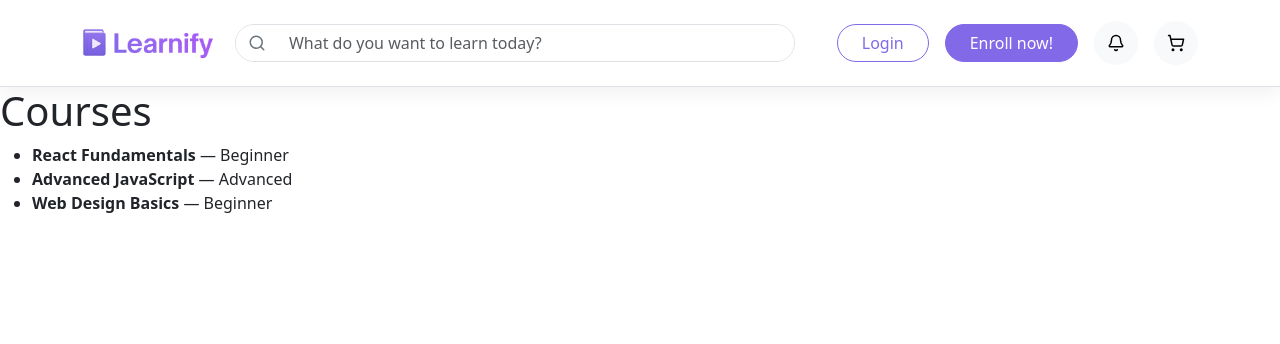
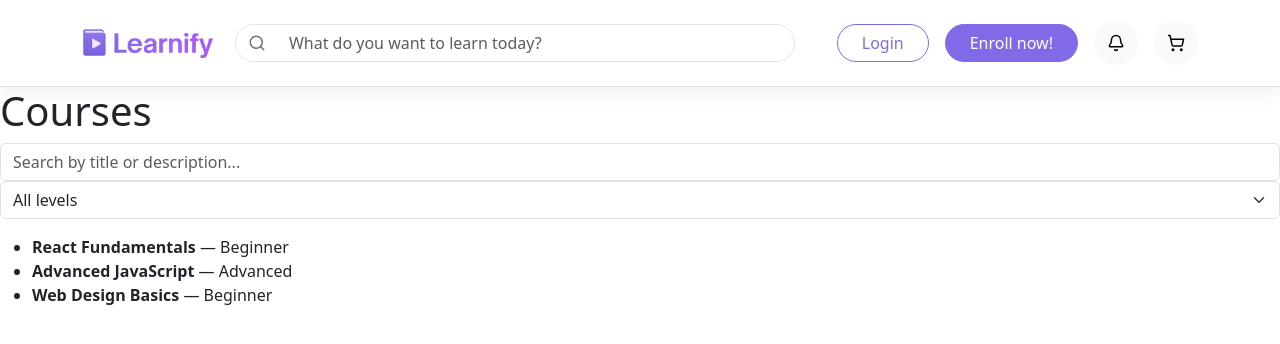
Before and after one commit to EunsuhJeon/learnify-coursehub-app, a React (Create React App) app: page /courses in a window 1280 px wide. Shown: the top 344 px of the page. Built offline with nearby package versions, Linux system fonts and the light colour scheme.

Commit message:
Setup courses state and filter logic

```diff
--- a/src/contexts/AuthContext.js
+++ b/src/contexts/AuthContext.js
@@ -1,6 +1,6 @@
 import { createContext, useContext, useEffect, useState } from "react";
 
-const AuthContext = createContext();
+const AuthContext = createContext(null);
 
 export function AuthProvider({ children }){
     const [token, setToken] = useState(null);
--- /dev/null
+++ b/src/contexts/CoursesContext.js
@@ -0,0 +1,68 @@
+import { createContext, useState, useCallback, useMemo, useContext } from "react";
+import getCourses from "../api/coursesApi";
+
+const CoursesContext = createContext(null);
+
+export function CoursesProvider({ children }) {
+    const [courses, setCourses] = useState([]);
+    const [error, setError] = useState(null);
+    const [isLoading, setIsLoading] = useState(false);
+
+    const [hasFetched, setHasFetched] = useState(false);
+
+    const [searchQuery, setSearchQuery] = useState(null);
+    const [levelFilter, setLevelFilter] = useState(null);
+
+    const fetchCourses = useCallback(async (force = false) =>{
+        if(!force && hasFetched && courses.length > 0) return;
+        setIsLoading(true);
+        setError(null);
+
+        try{
+            const data = await getCourses();
+            setCourses(data);
+            setHasFetched(true);
+        } catch (err) {
+            setError(err.message || 'Loading Courses Error');
+        } finally {
+            setIsLoading(false);
+        }
+    }, [hasFetched, courses.length]);
+
+    const filteredCourses = useMemo(()=>{
+        let list = [...courses];
+        const q = searchQuery?.trim()?.toLowerCase();
+        if(q){
+            list = list.filter(
+                (c) => c.title?.toLowerCase().includes(q)
+                || c.description?.toLowerCase().includes(q)
+            )
+        }
+        if (levelFilter) {
+            list = list.filter((c) => c.level === levelFilter);
+        }
+        return list;
+    }, [courses, searchQuery, levelFilter]);
+
+    const value = {
+        courses,
+        filteredCourses,
+        isLoading,
+        error,
+        fetchCourses,
+        searchQuery,
+        setSearchQuery,
+        levelFilter,
+        setLevelFilter,
+    }
+
+    return (
+        <CoursesContext.Provider value={value}>
+            {children}
+        </CoursesContext.Provider>
+    );
+}
+
+export function useCourses(){
+    return useContext(CoursesContext);
+}
--- a/src/index.js
+++ b/src/index.js
@@ -6,17 +6,18 @@ import "bootstrap/dist/css/bootstrap.min.css";
 import "bootstrap/dist/js/bootstrap.bundle.min.js";
 import "./index.css";
 
-
-
 import { BrowserRouter } from 'react-router-dom';
 //import { AuthProvider } from './contexts/AuthContext';
 import { AuthProvider } from './contexts/AuthContext';
+import { CoursesProvider } from './contexts/CoursesContext';
 
 const root = ReactDOM.createRoot(document.getElementById("root"));
 root.render(
   <BrowserRouter>
     <AuthProvider>
+      <CoursesProvider>
       <App />
+      </CoursesProvider>
     </AuthProvider>
   </BrowserRouter>
 );
--- a/src/pages/Courses.js
+++ b/src/pages/Courses.js
@@ -1,25 +1,21 @@
-import { useEffect, useState } from "react";
-import getCourses from "../api/coursesApi";
+import { useEffect } from "react";
+import { useCourses } from "../contexts/CoursesContext";
 
 export default function Courses() {
-    const [courses, setCourses] = useState([]);
-    const [isLoading, setIsLoading] = useState(true);
-    const [error, setError] = useState("");
+    const {
+        filteredCourses,
+        isLoading,
+        error,
+        fetchCourses,
+        searchQuery,
+        setSearchQuery,
+        levelFilter,
+        setLevelFilter
+    } = useCourses();
 
     useEffect(() => {
-        async function loadCourses() {
-            try {
-                const data = await getCourses();
-                setCourses(data);
-            } catch (err) {
-                setError(err.message || "Error loading courses");
-            } finally {
-                setIsLoading(false);
-            }
-        }
-
-        loadCourses();
-    }, []);
+        fetchCourses();
+    }, [fetchCourses]);
 
     if (isLoading) {
         return <p>Loading courses...</p>;
@@ -29,22 +25,42 @@ export default function Courses() {
         return <p style={{ color: "red" }}>{error}</p>;
     }
 
-    if (courses.length === 0) {
-        return <p>No courses available.</p>;
-    }
-
     return (
-        // Isabella, i think you'll have tu change this:
-        <div>
+        <div className="courses-page">
             <h1>Courses</h1>
 
-            <ul>
-                {courses.map((course) => (
-                    <li key={course.id}>
-                        <strong>{course.title}</strong> — {course.level}
-                    </li>
-                ))}
-            </ul>
+            <div className="courses-filters" style={{ marginBottom: '1rem' }}>
+                <input
+                    type="text"
+                    placeholder="Search by title or description..."
+                    value={searchQuery || ""}
+                    onChange={(e) => setSearchQuery(e.target.value)}
+                    className="form-control"
+                    style={{ marginRight: '0.5rem' }}
+                />
+
+                <select
+                    value={levelFilter || ""}
+                    onChange={(e) => setLevelFilter(e.target.value)}
+                    className="form-select"
+                >
+                    <option value="">All levels</option>
+                    <option value="Beginner">Beginner</option>
+                    <option value="Advanced">Advanced</option>
+                </select>
+            </div>
+
+            {filteredCourses.length === 0 ? (
+                <p>No courses match your filters.</p>
+            ) : (
+                <ul className="courses-list">
+                    {filteredCourses.map((course) => (
+                        <li key={course.id}>
+                            <strong>{course.title}</strong> — {course.level}
+                        </li>
+                    ))}
+                </ul>
+            )}
         </div>
     );
 }
```
